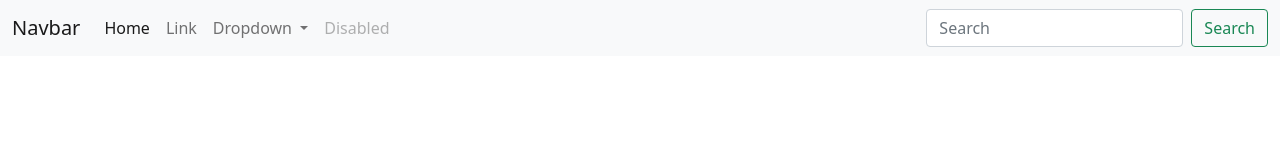
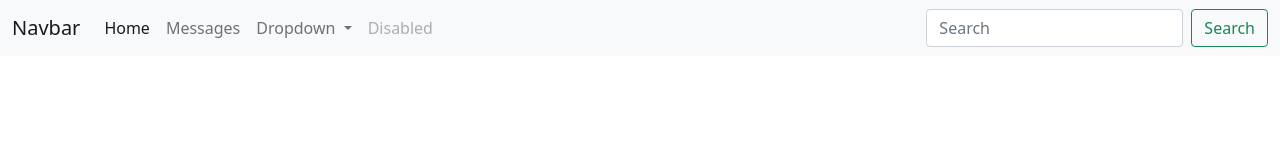
Before and after one commit to Kurt-Hu/ICA-Class, a plain HTML site: page index.html in a window 1280 px wide. Drawn offline with nearby package versions, Linux system fonts and the light colour scheme.

Commit message:
Add messages to navbar

```diff
--- a/index.html
+++ b/index.html
@@ -21,7 +21,7 @@
             <a class="nav-link active" aria-current="page" href="#">Home</a>
           </li>
           <li class="nav-item">
-            <a class="nav-link" href="#">Link</a>
+            <a class="nav-link" href="#">Messages</a>
           </li>
           <li class="nav-item dropdown">
             <a class="nav-link dropdown-toggle" href="#" id="navbarDropdown" role="button" data-bs-toggle="dropdown" aria-expanded="false">
```
